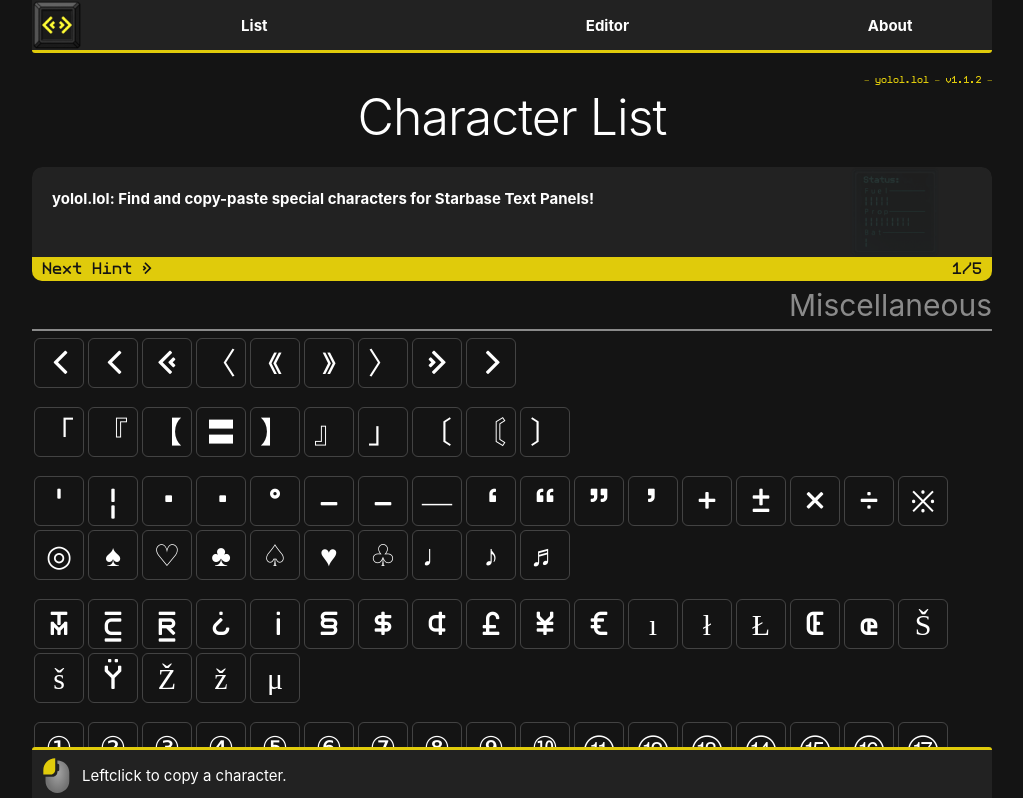
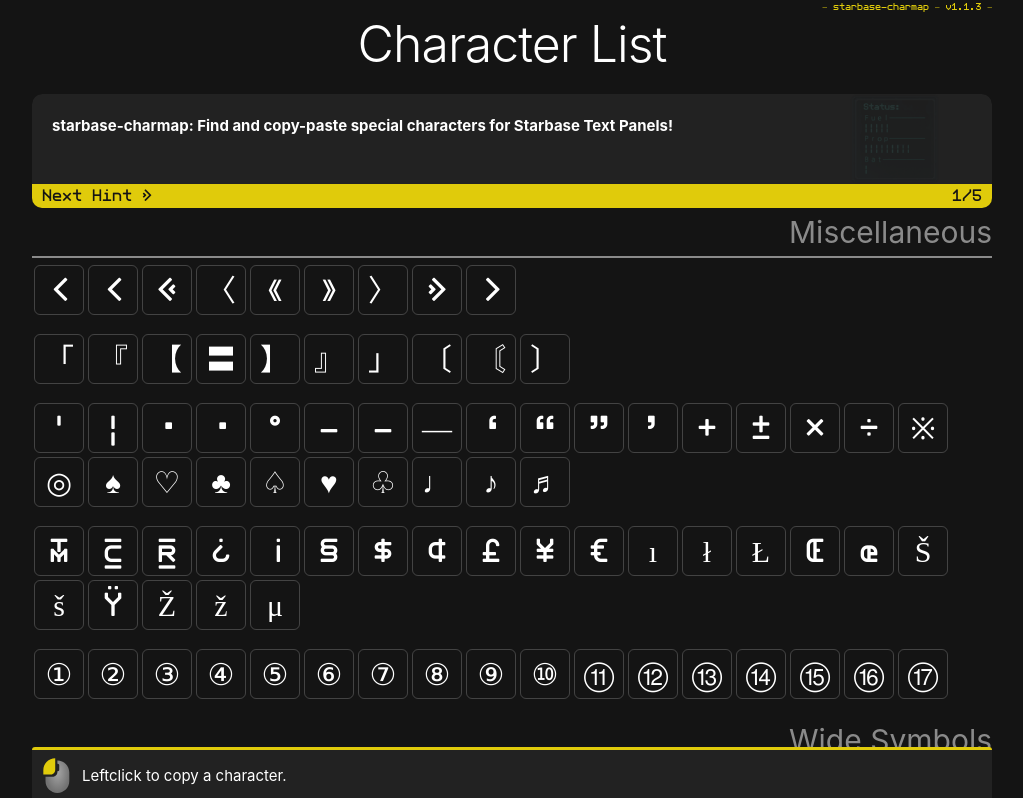
Before and after one commit to mrchip2k/starbase-textpanel-util, a React (Create React App) app: page / in a window 1280 px wide. Shown: the top 798 px of the page, without its empty margins (128-1151 px from the left). Built offline with nearby package versions, Linux system fonts and the light colour scheme.

Commit message:
v1.1.3 - update for new domain name

```diff
--- a/package.json
+++ b/package.json
@@ -8,7 +8,6 @@
     "@testing-library/user-event": "^12.1.10",
     "react": "^17.0.1",
     "react-dom": "^17.0.1",
-    "react-router-dom": "^5.2.0",
     "react-scripts": "4.0.3",
     "web-vitals": "^1.0.1"
   },
--- a/public/index.html
+++ b/public/index.html
@@ -7,7 +7,7 @@
     <meta name="theme-color" content="#e0cb0b" />
     <meta
       name="description"
-      content="yolol.lol : Tools for Starbase - Copy-paste special characters for Starbase."
+      content="starbase-charmap : Copy-paste special characters for Starbase."
     />
     <link rel="apple-touch-icon" href="%PUBLIC_URL%/textpanel_logo128.png" />
     <!--
@@ -24,7 +24,7 @@
       work correctly both with client-side routing and a non-root public URL.
       Learn how to configure a non-root public URL by running `npm run build`.
     -->
-    <title>yolol.lol</title>
+    <title>starbase-charmap</title>
     <!--Skeleton.CSS-->
     <link href="//fonts.googleapis.com/css?family=Raleway:400,300,600" rel="stylesheet" type="text/css">
     <link rel="stylesheet" href="%PUBLIC_URL%/css/normalize.css">
--- a/src/App.js
+++ b/src/App.js
@@ -1,34 +1,13 @@
 import './css/App.css';
 import './css/Theme.css';
 
-import {
-	BrowserRouter as Router,
-	Switch,
-	Route
-} from "react-router-dom";
-
-import MainHeader from './Components/Header/MainHeader';
 import CharacterList from './Pages/CharacterList';
-import PreviewPage from './Pages/PreviewPage';
-import About from './Pages/About';
-import InvalidUrl from './Pages/InvalidUrl';
 
 import characterDatabase from "./characterDatabase";
 
 function App() {
 	return (
-		<div>
-			<Router>
-				<MainHeader/>
-				<Switch>
-					<Route exact path="/"> <CharacterList database={characterDatabase}/> </Route>
-					<Route path="/preview"> <PreviewPage/> </Route>
-					<Route path="/about"> <About/> </Route>
-
-					<Route path="*"> <InvalidUrl/> </Route>
-				</Switch>
-			</Router>
-		</div>
+		<CharacterList database={characterDatabase}/>
 	);
 }
 
--- a/src/Components/Header/MainHeader.jsx
+++ /dev/null
@@ -1,30 +0,0 @@
-import React from 'react';
-import { Link } from 'react-router-dom';
-import Container from '../Misc/Container';
-
-function MainHeader(props) {
-	return (
-		<Container addClass="header top sticky border">
-			<Link to="/">
-				<img
-				src="/textpanel_logo128.png"
-				alt="Logo"
-				/>
-			</Link>
-
-			<Link to="/" className="grow">
-			<span>List</span>
-			</Link>
-
-			<Link to="/preview" className="grow">
-			<span>Editor</span>
-			</Link>
-
-			<Link to="/about" className="grow-half">
-			<span>About</span>
-			</Link>
-		</Container>
-	);
-}
-
-export default MainHeader;
--- a/src/Components/Misc/VersionBadge.jsx
+++ b/src/Components/Misc/VersionBadge.jsx
@@ -3,7 +3,7 @@ import React from 'react';
 function VersionBadge(props) {
 	return (
 		<div id="version-badge" className="telegrama">
-			<div> ⎯ yolol.lol ⎯ v1.1.2 ⎯ </div>
+			<div> ⎯ starbase-charmap ⎯ v1.1.3 ⎯ </div>
 		</div>
 	);
 }
--- a/src/Pages/About.jsx
+++ /dev/null
@@ -1,33 +0,0 @@
-import React from 'react';
-
-import Container from '../Components/Misc/Container';
-import NewTabLink from "../Components/Misc/NewTabLink";
-import VersionBadge from '../Components/Misc/VersionBadge';
-
-function About(props) {
-	return (
-		<Container addClass="page-content">
-			<VersionBadge/>
-			<h1 className="centered">About</h1>
-			<p>This is a utility website for the game Starbase. It lets you find and copy special characters, previewing them with the same font used in the game.</p>
-			<p>The main purpose of this is to create nicer text panel UI.</p>
-			<h4>Contact me</h4>
-			<ul>
-				<li>DM me on Discord: mrchip#4403</li>
-				<li>Email: <a href="mailto:mrchip2k@gmail.com">mrchip2k@gmail.com</a></li>
-			</ul>
-
-			<p className="highlight">Found a character that works in game and should be included here? Is anything here broken? Have any suggestions or feedback? Feel free to contact me! </p>
-
-			<h4>About Telegrama, the font.</h4>
-			<p>The font can be found <NewTabLink href="http://yoworks.com/telegrama/index.html">here</NewTabLink>.</p>
-			<p>Starbase disabled many special characters. This means you will find new characters in the original font linked above, but most that aren't included in this website do not display correctly ingame. (Every character in this website is confirmed to work in Starbase.)</p>
-			<p>It's not entirely clear to me if its license allows the font to be used in a website like this - if you are the font's author and have an issue with this, please contact me!</p>
-
-			<h4>Github repository</h4>
-			<p>The source code is available <NewTabLink href="https://github.com/mrchip2k/starbase-textpanel-util">here</NewTabLink>.</p>
-		</Container>
-	);
-}
-
-export default About;
--- a/src/Pages/CharacterList.jsx
+++ b/src/Pages/CharacterList.jsx
@@ -7,6 +7,7 @@ import BottomDynamicHeader from '../Components/Header/BottomDynamicHeader';
 import Container from "../Components/Misc/Container"
 import InvisibleCopyTextbox from '../Components/Misc/InvisibleCopyTextbox';
 import VersionBadge from '../Components/Misc/VersionBadge';
+import NewTabLink from "../Components/Misc/NewTabLink";
 
 class CharacterList extends React.Component {
 
@@ -87,6 +88,28 @@ class CharacterList extends React.Component {
 					<Hints/>
 
 					<div>{this.list}</div>
+
+					{/* About */}
+					<div style={{opacity:0.7}}>
+						<h1 className="centered">About</h1>
+						<p>This is a utility website for the game Starbase. It lets you find and copy special characters, previewing them with the same font used in the game.</p>
+						<p>The main purpose of this is to create nicer text panel UI.</p>
+						<h4>Contact me</h4>
+						<ul>
+							<li>DM me on Discord: mrchip#4403</li>
+							<li>Email: <a href="mailto:mrchip2k@gmail.com">mrchip2k@gmail.com</a></li>
+						</ul>
+
+						<p className="highlight">Found a character that works in game and should be included here? Is anything here broken? Have any suggestions or feedback? Feel free to contact me! </p>
+
+						<h4>About Telegrama, the font.</h4>
+						<p>The font can be found <NewTabLink href="http://yoworks.com/telegrama/index.html">here</NewTabLink>.</p>
+						<p>Starbase disabled many special characters. This means you will find new characters in the original font linked above, but most that aren't included in this website do not display correctly ingame. (Every character in this website is confirmed to work in Starbase.)</p>
+						<p>It's not entirely clear to me if its license allows the font to be used in a website like this - if you are the font's author and have an issue with this, please contact me!</p>
+
+						<h4>Github repository</h4>
+						<p>The source code is available <NewTabLink href="https://github.com/mrchip2k/starbase-textpanel-util">here</NewTabLink>.</p>
+					</div>
 				</Container>
 
 
--- a/src/Pages/InvalidUrl.jsx
+++ /dev/null
@@ -1,20 +0,0 @@
-import React from 'react';
-import { useLocation } from 'react-router';
-import { Link } from 'react-router-dom';
-import Container from '../Components/Misc/Container';
-import VersionBadge from '../Components/Misc/VersionBadge';
-
-function InvalidUrl(props) {
-	let location = useLocation().pathname;
-
-	return (
-		<Container>
-			<VersionBadge/>
-			<h1>URL not found.</h1>
-			<p>The URL: <code>{location}</code> could not be found.</p>
-			<Link to="/" className="button button-primary" >Back to homepage</Link>
-		</Container>
-	);
-}
-
-export default InvalidUrl;
--- a/src/Pages/PreviewPage.jsx
+++ /dev/null
@@ -1,39 +0,0 @@
-import React from 'react';
-import { Link } from 'react-router-dom';
-import Container from '../Components/Misc/Container';
-import VersionBadge from '../Components/Misc/VersionBadge';
-
-function PreviewPage(props) {
-	return (
-		<Container addClass="page-content">
-			<VersionBadge/>
-			<h1 className="centered">Editor</h1>
-
-			<div className="row">
-				<div className="ten columns">
-					<h4>Oh no! This feature isn't available yet.</h4>
-					<p>The Editor will let you enter a YOLOL string and preview what it will look like on a textpanel in the game.</p>
-				</div>
-
-				<div className="two columns">
-					<img
-						src="/assets/soon.png"
-						alt="Soon"
-						className="centered"
-					/>
-				</div>
-			</div>
-
-
-			<h4>By the way, here's another planned feature:</h4>
-			<p>
-				Rightclick to add characters to a textbox, then copy all of them at once. <span className="highlight">Includes keyboard shortcuts!</span> This will be the default mode for mobile users.
-			</p>
-
-			<p className="highlight">Any suggestions? <Link to="/about">Contact me!</Link></p>
-
-		</Container>
-	);
-}
-
-export default PreviewPage;
--- a/src/hintsDatabase.js
+++ b/src/hintsDatabase.js
@@ -1,10 +1,10 @@
 let hintsDatabase =
 [
-"yolol.lol: Find and copy-paste special characters for Starbase Text Panels!",
+"starbase-charmap: Find and copy-paste special characters for Starbase Text Panels!",
 "This website uses the same font as the game: characters will look the same.",
 "Ingame text is tiny! Some of these characters are particularly thin and hard to read in most situations. Remember to test how things look directly in the game.",
 "Some characters are not monospace.",
-"Please report any issues or missing characters! Visit the About page for more information.",
+"Please report any issues or missing characters!",
 ];
 
 export default hintsDatabase;
```
Also changed, not shown: public/manifest.json, 1 other file (tests, documents, lock files or other folders).
